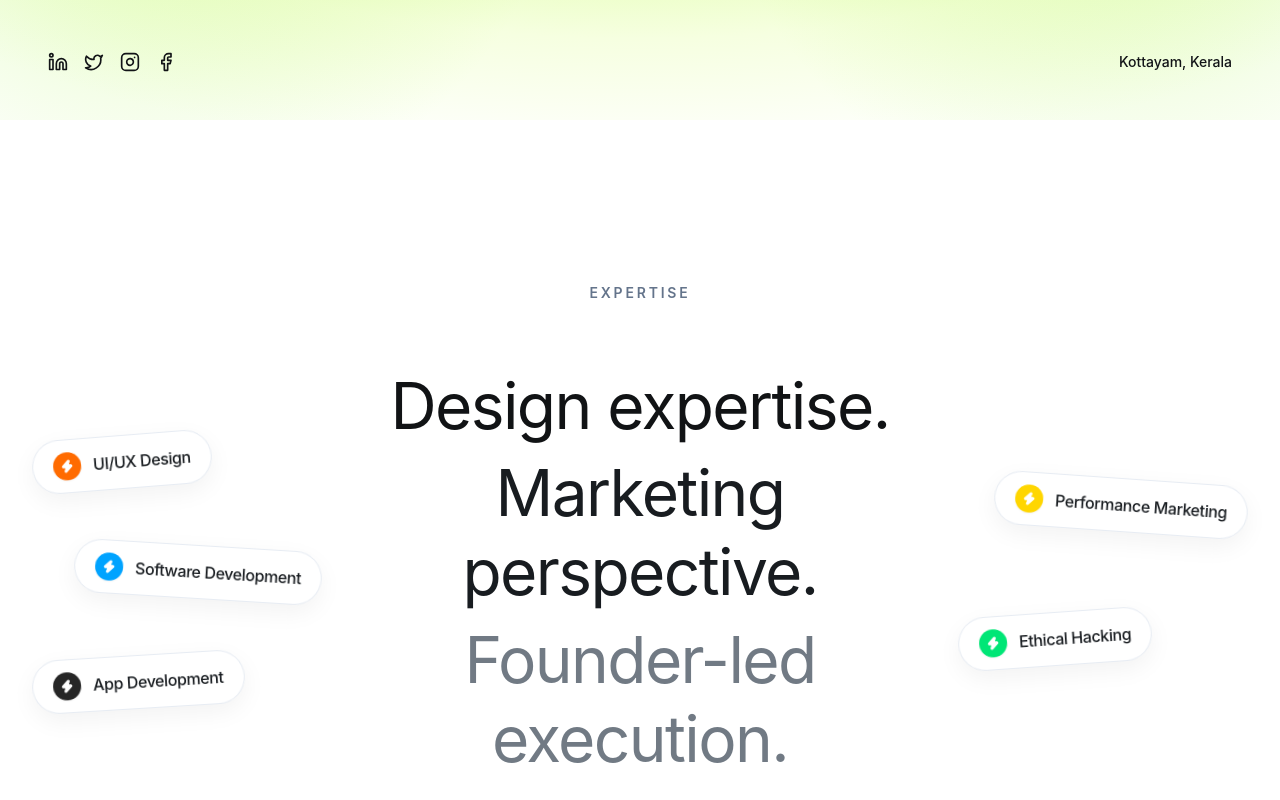
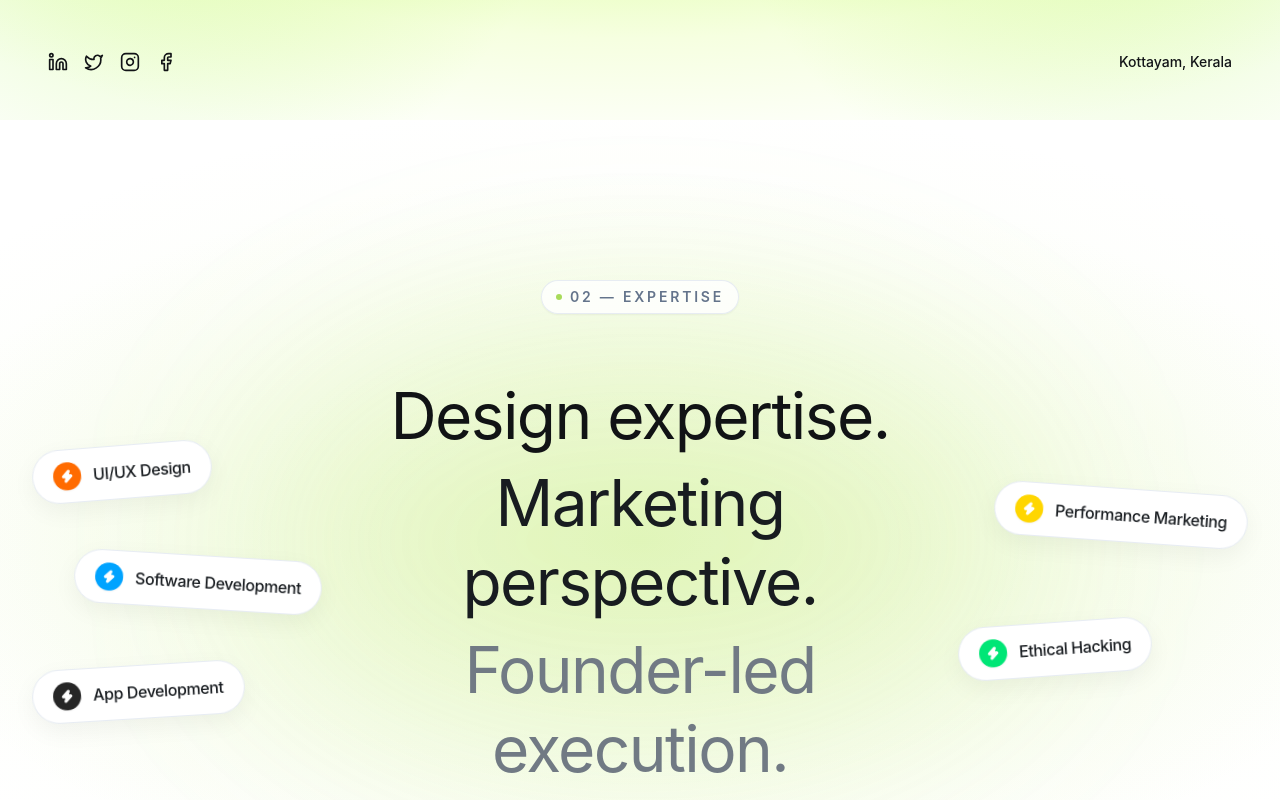
Before and after one commit to pooja-187/IT_firm_Portfolio, a Next.js app: page / in a window 1280 px wide. Shown: the part 680-1480 px from the top of the page. Built offline with nearby package versions, Linux system fonts and the light colour scheme.

Commit message:
Add soft lime atmospheric studio lighting to Expertise section

```diff
--- a/src/components/ExpertiseSection.tsx
+++ b/src/components/ExpertiseSection.tsx
@@ -200,15 +200,56 @@ export default function ExpertiseSection() {
       ref={sectionRef}
       id="expertise"
       aria-labelledby="expertise-heading"
-      className="relative w-full bg-[#FFFFFF] py-24 sm:py-32 lg:py-40 overflow-hidden"
+      className="relative w-full bg-white py-24 sm:py-32 lg:py-40 overflow-hidden selection:bg-lime-200"
     >
-      <div className="relative w-full max-w-7xl mx-auto px-4 sm:px-6 lg:px-8">
+      {/* Saturated Ambient Diffused Lime-Green Studio Light (Matching Hero & Selected Work) */}
+      <div
+        aria-hidden="true"
+        className="pointer-events-none absolute inset-0 z-0"
+        style={{
+          background: `
+            radial-gradient(
+              ellipse 75% 55% at 50% 50%,
+              rgba(190, 235, 105, 0.32) 0%,
+              rgba(190, 235, 105, 0.20) 25%,
+              rgba(190, 235, 105, 0.10) 48%,
+              rgba(190, 235, 105, 0.04) 65%,
+              transparent 80%
+            ),
+            radial-gradient(
+              ellipse 95% 70% at 50% 48%,
+              rgba(215, 242, 165, 0.15) 0%,
+              transparent 72%
+            )
+          `,
+        }}
+      >
+        {/* Soft Blurred Depth Glow Behind Heading */}
+        <div
+          className="absolute"
+          style={{
+            width: "60%",
+            height: "50%",
+            left: "50%",
+            top: "50%",
+            transform: "translate(-50%, -50%)",
+            background: "rgba(190, 235, 105, 0.14)",
+            filter: "blur(100px)",
+            borderRadius: "50%",
+          }}
+        />
+      </div>
+
+      <div className="relative z-10 w-full max-w-7xl mx-auto px-4 sm:px-6 lg:px-8">
 
         {/* Top Editorial Label */}
         <div ref={labelRef} className="text-center mb-8 sm:mb-12">
-          <span className="font-sans text-xs sm:text-sm font-semibold tracking-[0.2em] uppercase text-[#64748B]">
-            EXPERTISE
-          </span>
+          <div className="inline-flex items-center gap-2 px-3.5 py-1.5 rounded-full bg-white/80 border border-slate-200/80 shadow-sm backdrop-blur-xs">
+            <span className="w-1.5 h-1.5 rounded-full bg-[#84CC16] animate-pulse" />
+            <span className="font-sans text-xs sm:text-sm font-semibold tracking-[0.2em] uppercase text-[#64748B]">
+              02 — EXPERTISE
+            </span>
+          </div>
         </div>
 
         {/* 3-Column Flanking Stage: Zero Collision, Zero Overlap, Perfect Organic Alignment */}
```
